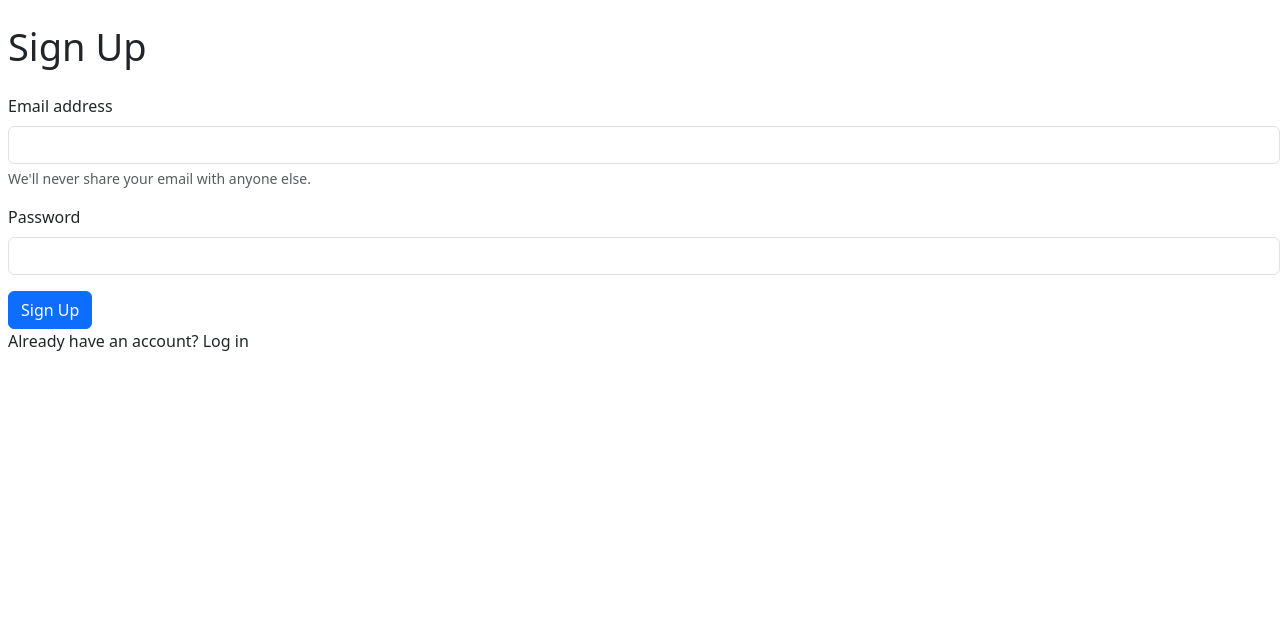
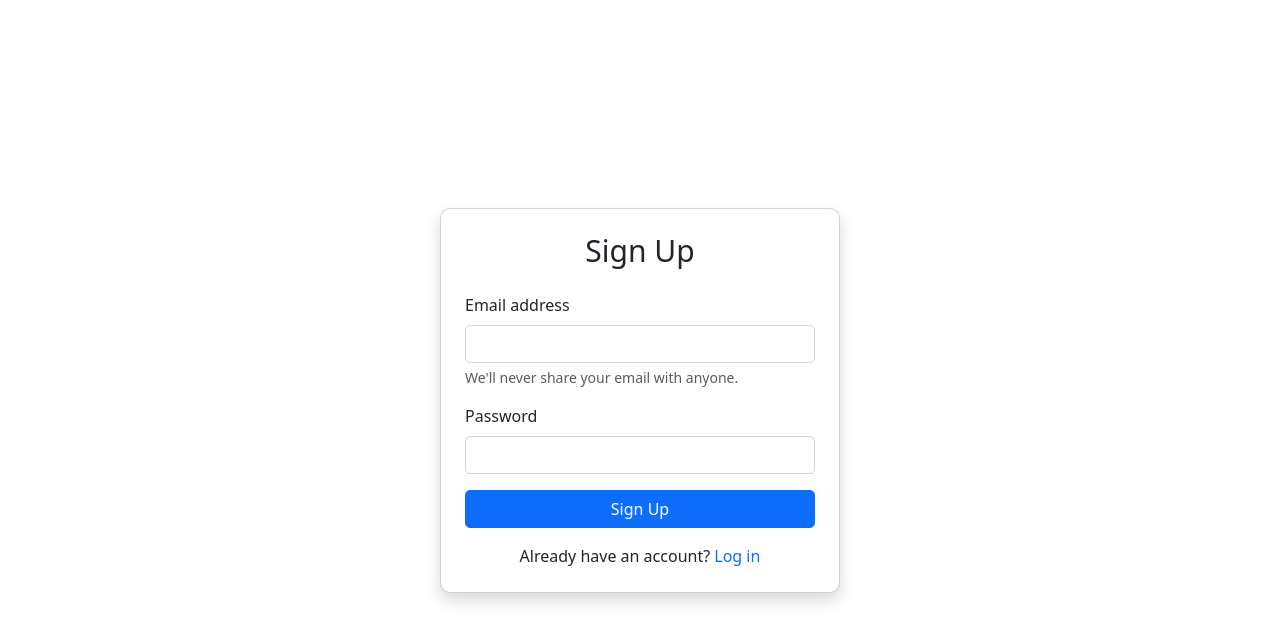
Before and after one commit to nisha2714/task-06, a React (Create React App) app: page /signup in a window 1280 px wide. Shown: the top 642 px of the page. Built offline with nearby package versions, Linux system fonts and the light colour scheme.

Commit message:
Update Signup.js

```diff
--- a/src/components/Signup.js
+++ b/src/components/Signup.js
@@ -1,16 +1,13 @@
-
 import React, { useState } from "react";
-import { createUserWithEmailAndPassword } from "firebase/auth";
-import { getAuth } from "firebase/auth";
+import { createUserWithEmailAndPassword, getAuth } from "firebase/auth";
 import { app } from "../firebase";
 import { useNavigate } from "react-router-dom";
-
-const auth = getAuth(app);
 
 const Signup = () => {
   const [email, setEmail] = useState("");
   const [password, setPassword] = useState("");
   const navigate = useNavigate();
+  const auth = getAuth(app);
 
   const handleSignup = async () => {
     try {
@@ -23,46 +20,47 @@ const Signup = () => {
   };
 
   return (
-    <div className="ms-2">
-    <div >
-      <h1 style={{fontSize:38}} className="mt-4 mb-4" >
-          Sign Up
-        </h1>
-
-        <div class="mb-3">
-    <label for="exampleInputEmail1" class="form-label">Email address</label>
-    <input type="email" class="form-control" id="exampleInputEmail1" value={email}
-              onChange={(e) => setEmail(e.target.value)} aria-describedby="emailHelp"/>
-    <div id="emailHelp" class="form-text">We'll never share your email with anyone else.</div>
-  </div>
-  <div class="mb-3">
-    <label for="exampleInputPassword1" class="form-label">Password</label>
-    <input type="password" class="form-control" id="exampleInputPassword1" value={password}
-              onChange={(e) => setPassword(e.target.value)}/>
-  </div>
-
-
+    <div className="d-flex justify-content-center align-items-center vh-100">
+      <div className="card p-4 shadow" style={{ width: "400px", borderRadius: "10px" }}>
+        <h1 className="text-center mb-4" style={{ fontSize: "30px" }}>Sign Up</h1>
+        <form onSubmit={(e) => e.preventDefault()}>
+          <div className="mb-3">
+            <label htmlFor="email" className="form-label">Email address</label>
+            <input
+              type="email"
+              className="form-control"
+              id="email"
+              value={email}
+              onChange={(e) => setEmail(e.target.value)}
+              aria-describedby="emailHelp"
+              style={{ borderRadius: "5px", borderColor: "#ced4da" }}
+            />
+            <div id="emailHelp" className="form-text">We'll never share your email with anyone.</div>
+          </div>
+          <div className="mb-3">
+            <label htmlFor="password" className="form-label">Password</label>
+            <input
+              type="password"
+              className="form-control"
+              id="password"
+              value={password}
+              onChange={(e) => setPassword(e.target.value)}
+              style={{ borderRadius: "5px", borderColor: "#ced4da" }}
+            />
+          </div>
           <button
+            type="submit"
             onClick={handleSignup}
-            className="btn btn-primary"
-            >
+            className="btn btn-primary w-100"
+            style={{ borderRadius: "5px" }}
+          >
             Sign Up
           </button>
-
-
-
-
-        <div >
-          <p >
-            Already have an account?{" "}
-            <a
-              href="/"
-              className=" hover:underline"
-            >
-              Log in
-            </a>
-          </p>
-        </div>
+        </form>
+        <p className="text-center mt-3">
+          Already have an account?{" "}
+          <a href="/" className="text-primary">Log in</a>
+        </p>
       </div>
     </div>
   );
```
